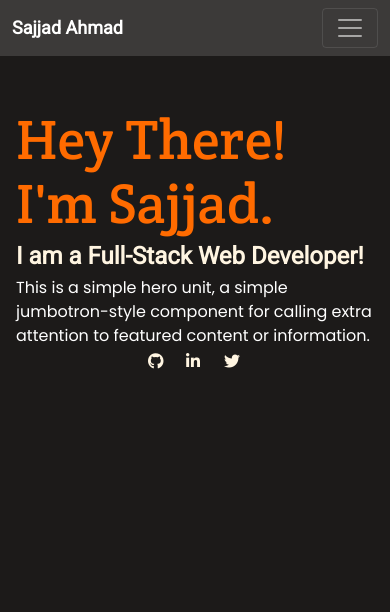
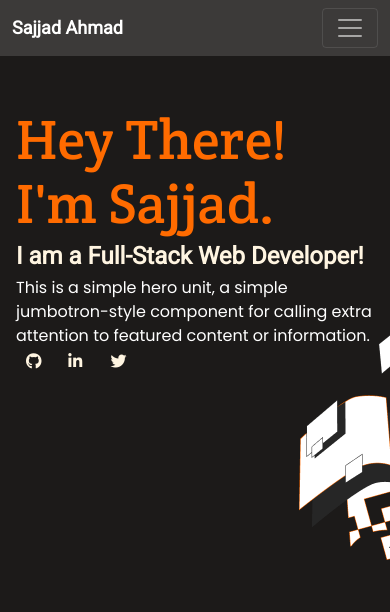
Before and after one commit to SajjadAhmad14/SajjadAhmad14.github.io, a plain HTML site: page index.html in a window 390 px wide. Drawn offline with nearby package versions, Linux system fonts and the light colour scheme.

Commit message:
add an image in header

```diff
--- a/assets/style.css
+++ b/assets/style.css
@@ -62,6 +62,14 @@ body {
   font-size: 16px;
   line-height: 24px;
   height: 100vh;
+
+}
+
+.jumbotron img {
+  position: absolute;
+  right: 0;
+  top: 200px;
+  bottom: 0;
 }
 
 .fab, .fa {
--- a/index.html
+++ b/index.html
@@ -37,11 +37,12 @@
       <h1>I'm Sajjad.</h1>
       <h2 class = 'mt-1'>I am a Full-Stack Web Developer!</h2>
       <p class = 'mt-1'>This is a simple hero unit, a simple jumbotron-style component for calling extra attention to featured content or information.</p>
-      <div class = 'd-flex align-items-center justify-content-center'>
+      <div>
         <i class="fab fa-github"></i>
         <i class="fab fa-linkedin-in "></i>
         <i class="fa fa-twitter" aria-hidden="true"></i>
       </div>
+      <img src = 'assets/images/illustration-header-mobile.png' alt = 'header-image' class = 'd-lg-none'>
     </div>
   </main>
   <footer>
```
Also changed, not shown: assets/images/illustration-header-mobile.png (added).
